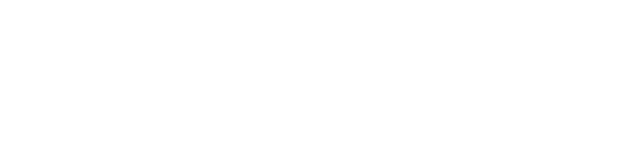
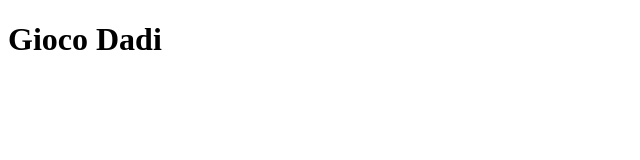
Before and after one commit to BeatriceRocchi/js-mail-dadi, a plain HTML site: page Dadi/index.html in a window 1280 px wide. Shown: the whole page, without its empty margins (0-640 px from the left). Drawn offline with Linux system fonts and the light colour scheme.

```diff
--- a/Dadi/index.html
+++ b/Dadi/index.html
@@ -9,6 +9,7 @@
   <link rel="stylesheet" href="./style.css">
 </head>
 <body>
+  <h1>Gioco Dadi</h1>
 
   <!-- JS -->
   <script src="./script.js"></script>
```
Also changed, not shown: 1 other file.
